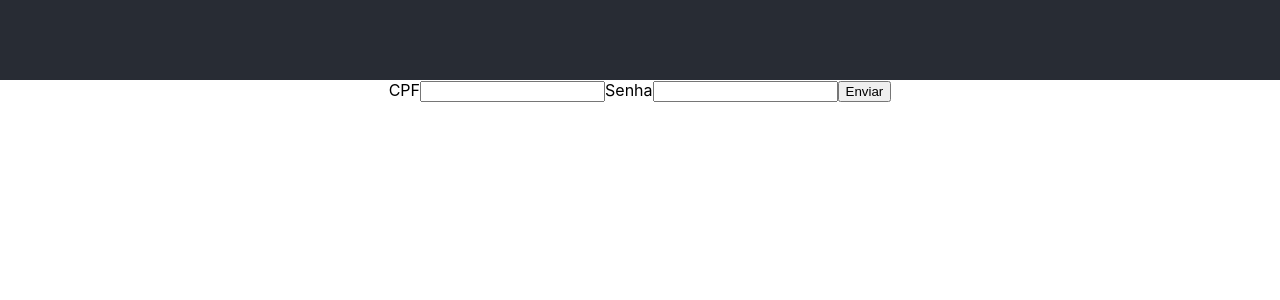
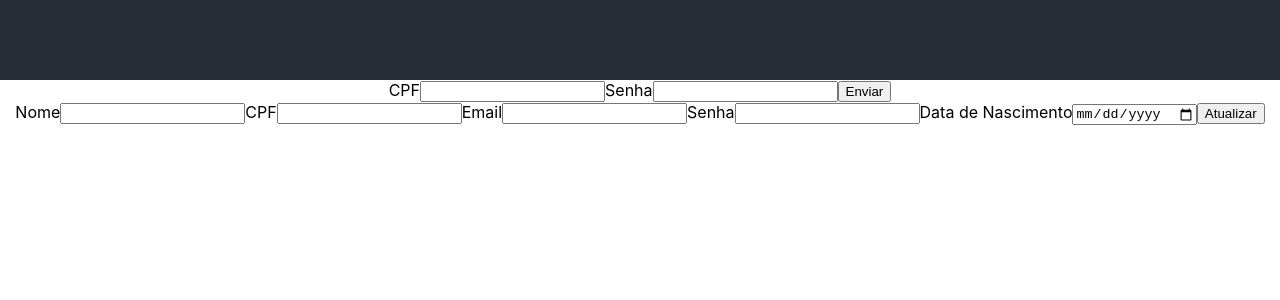
Before and after one commit to RenatoHioji/pi, a React (Create React App) app in the folder src/node/frontend/: page / in a window 1280 px wide. Shown: the top 300 px of the page. Built offline with nearby package versions, Linux system fonts and the light colour scheme.

Commit message:
frontend: adding perfil and login

```diff
--- a/src/node/frontend/src/App.js
+++ b/src/node/frontend/src/App.js
@@ -1,5 +1,6 @@
 import './assets/css/App.css';
 import Login from "./components/pessoa/forms/Login"
+import Perfil from "./components/pessoa/forms/Perfil"
 function App() {
   return (
     <div className="App">
@@ -8,6 +9,7 @@ function App() {
         </p>
       </header>
       <Login></Login>
+      <Perfil></Perfil>
 
     </div>
   );
--- a/src/node/frontend/src/components/pessoa/forms/Login.jsx
+++ b/src/node/frontend/src/components/pessoa/forms/Login.jsx
@@ -18,10 +18,11 @@ function FormComponent() {
   const handleSubmit = async (e) => {
     e.preventDefault()
     try {
-      const response = await axios.post('http://localhost:3000/api/login', formData)
-      const {token} = response.jwt
-      localStorage.setItem("token", token)
-      console.log('Response:', response.data)
+      await axios.post('http://localhost:3000/api/login', formData).then(response =>{
+        const token = response.data.token
+        localStorage.setItem("token", token)
+        console.log('Response:', token)
+      })
     } catch (error) {
       console.error('Error:', error)
     }
--- /dev/null
+++ b/src/node/frontend/src/components/pessoa/forms/Perfil.jsx
@@ -0,0 +1,74 @@
+import React, { useState, useEffect } from 'react';
+import axios from 'axios';
+
+function FormComponent() {
+  const [formData, setFormData] = useState({
+    nome: '',
+    cpf: '',
+    email: '',
+    senha: '',
+    dtNasc: ''
+  });
+
+  useEffect(() => {
+    const fetchData = async () => {
+      try {
+        const token = localStorage.getItem("token");
+        if (token) {
+          const response = await axios.get(`http://localhost:3000/api/perfil/${token}`);
+          const perfilData = response.data;
+          setFormData(perfilData);
+        } else {
+          console.log('Token não encontrado');
+        }
+      } catch (error) {
+        console.error(error);
+      }
+    };
+
+    fetchData();
+  }, []);
+  const handleDate = (isoDate) => {
+    const data = isoDate.substring(0, 10);
+    return data;
+  };
+
+  const handleChange = (e) => {
+    const { name, value } = e.target;
+    setFormData({
+      ...formData,
+      [name]: value
+    });
+  };
+
+
+  const handleSubmit = async (e) => {
+    e.preventDefault();
+    try {
+        const token = localStorage.getItem("token")
+        await axios.put(`http://localhost:3000/api/perfil/${token}`, formData)
+
+      window.location.reload()
+    } catch (error) {
+      console.error('Error:', error)
+    }
+  };
+
+  return (
+    <form onSubmit={handleSubmit}>
+      <label htmlFor="nome">Nome</label>
+      <input type="text" name="nome" id="nome" value={formData.nome} onChange={handleChange} />
+      <label htmlFor="cpf">CPF</label>
+      <input type="text" name="cpf" id="cpf" value={formData.cpf} onChange={handleChange} />
+      <label htmlFor="email">Email</label>
+      <input type="text" name="email" id="email" value={formData.email} onChange={handleChange} />
+      <label htmlFor="senha">Senha</label>
+      <input type="text" name="senha" id="senha" value={formData.senha} onChange={handleChange} />
+      <label htmlFor="dtNasc">Data de Nascimento</label>
+      <input type="date" name="dtNasc" id="dtNasc" value={handleDate(formData.dtNasc)} onChange={handleChange} />
+      <button type="submit">Atualizar</button>
+    </form>
+  );
+}
+
+export default FormComponent;
```
